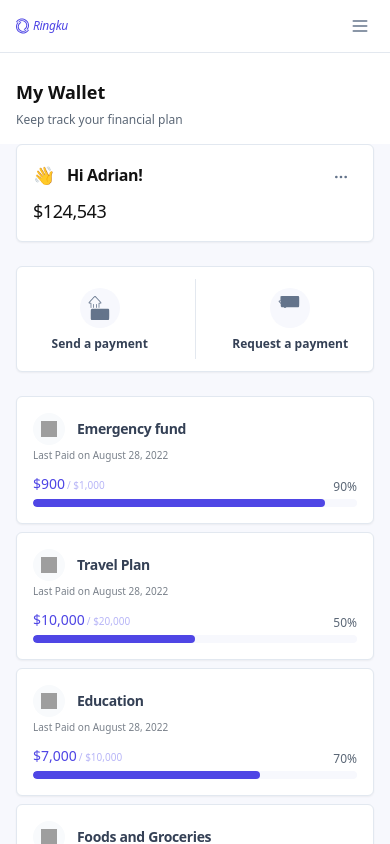
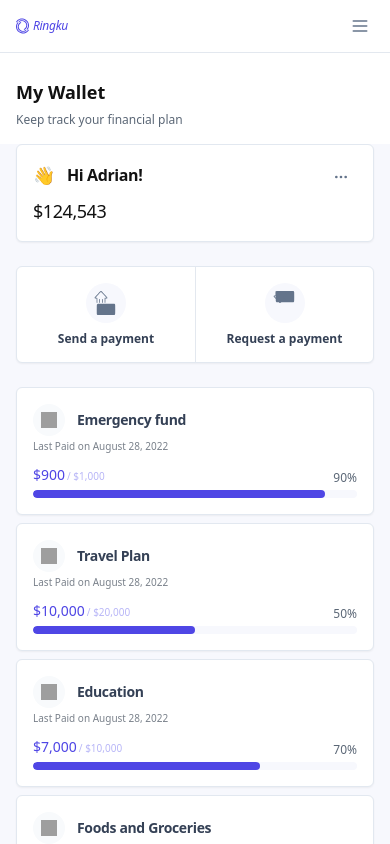
Before and after one commit to akadri-cci/research-builder-io-final, a React (Vite) app: page /wallet in a window 390 px wide. Shown: the top 844 px of the page. Built offline with nearby package versions, Linux system fonts and the light colour scheme; grey boxes are pictures that could not be loaded.

Commit message:
Revamp QuickActions layout for full-height divider and figma parity
cgen-3faa21c46e2d4dce91df89e95b49192a

```diff
--- a/src/components/QuickActions.tsx
+++ b/src/components/QuickActions.tsx
@@ -1,10 +1,10 @@
 const QuickActions = () => {
   return (
-    <div className="bg-white border border-[#E2E8F0] rounded-md shadow-sm lg:shadow-sm">
-      <div className="p-3 lg:p-6">
-        <div className="flex items-center justify-between gap-6 h-full">
+    <div className="bg-white border border-[#E2E8F0] rounded-md shadow-sm lg:shadow-sm overflow-hidden">
+      {/* Use grid with divide-x so center line touches card borders */}
+      <div className="grid grid-cols-2 divide-x divide-[#E3E8EF]">
         {/* Send Payment */}
-          <div className="flex flex-col items-center gap-2 flex-1">
+        <div className="flex flex-col items-center gap-2 p-4 lg:p-6">
           <div className="w-10 h-10 lg:w-16 lg:h-16 bg-[#F7F8FD] rounded-full flex items-center justify-center">
             <div className="relative w-6 h-6 lg:w-6 lg:h-6">
                 <svg
@@ -48,12 +48,8 @@ const QuickActions = () => {
           </span>
         </div>
 
-          {/* Divider - only show on larger screens */}
-          <div className="hidden lg:block w-px h-20 bg-[#E3E8EF]"></div>
-          <div className="lg:hidden w-px h-20 bg-[#E3E8EF]"></div>
-
         {/* Request Payment */}
-          <div className="flex flex-col items-center gap-2 flex-1">
+        <div className="flex flex-col items-center gap-2 p-4 lg:p-6">
           <div className="w-10 h-10 lg:w-16 lg:h-16 bg-[#F7F8FD] rounded-full flex items-center justify-center">
             <div className="relative w-6 h-6 lg:w-6 lg:h-6">
                 <svg
@@ -98,7 +94,6 @@ const QuickActions = () => {
         </div>
       </div>
     </div>
-    </div>
   )
 }
 
```
Lines whose indentation alone changed are shown as unchanged.
